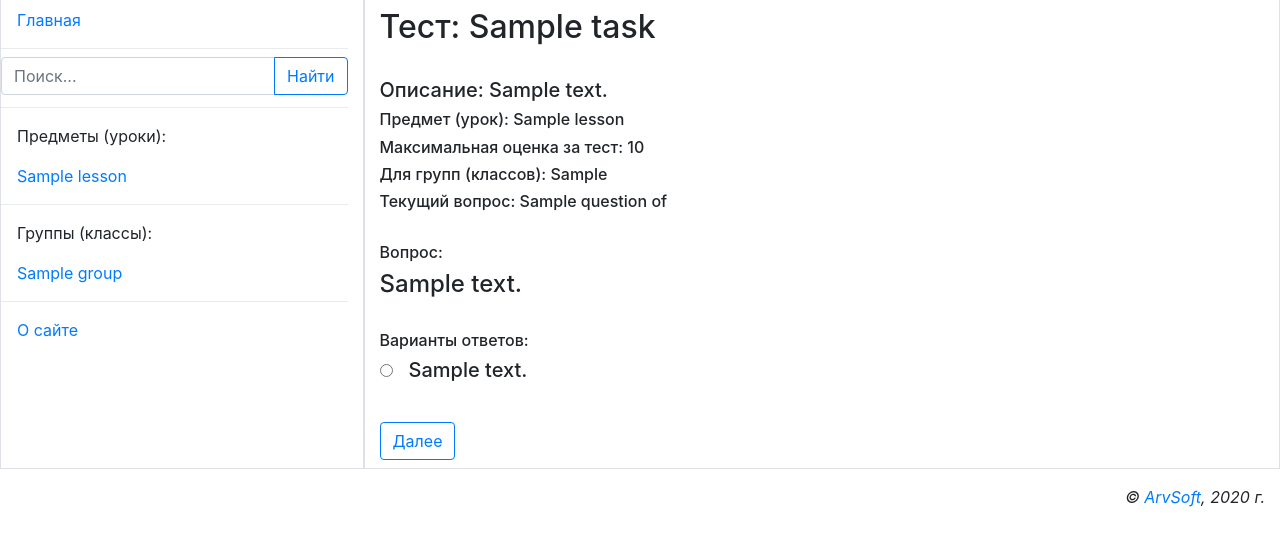
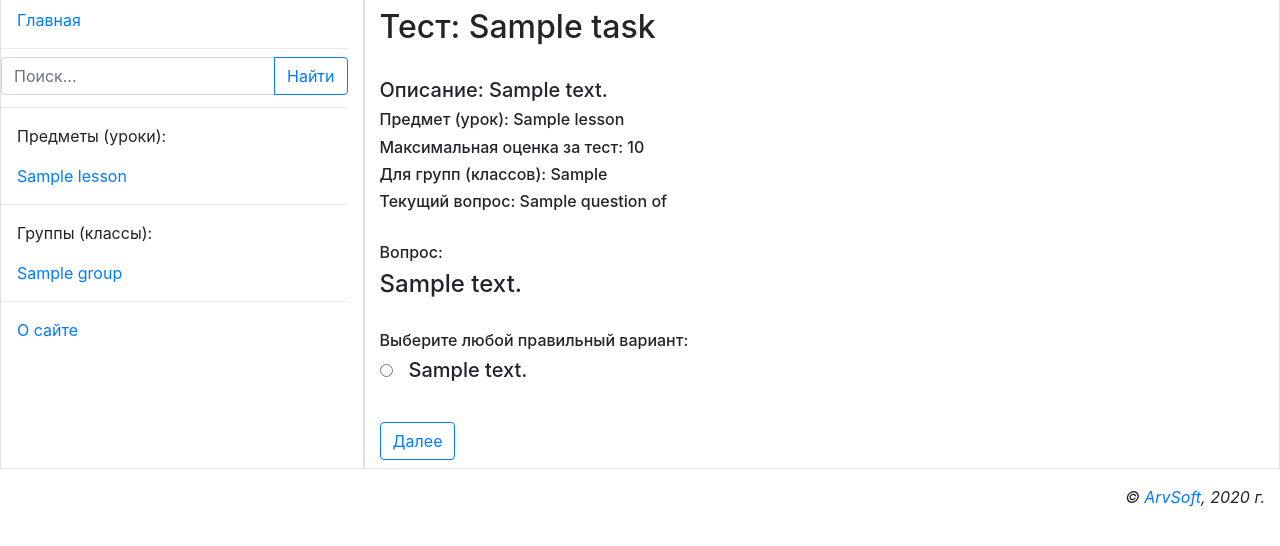
Before and after one commit to romaarv/testing, a Django app: template main/templates/main/testing.html in a window 1280 px wide. Shown: the part 163-709 px from the top of the page. Run offline with Django 3.2, Linux system fonts and the light colour scheme; the template is opened without the code that fills it: most values are stand-ins (such as "Sample title", 1, 10 or a date in 2020); some libraries are stand-ins or nearby versions.

Commit message:
Добавил пояснение при ответе

```diff
--- a/main/templates/main/testing.html
+++ b/main/templates/main/testing.html
@@ -15,7 +15,11 @@
         <h6>Вопрос:</h6>
         <h4>{{ question.content }}</h4>
         <br>
-        <h6>Варианты ответов:</h6>
+        {% if question.type_answer %}
+            <h6>Выберите несколько вариантов:</h6>
+        {% else %}
+            <h6>Выберите любой правильный вариант:</h6>
+        {% endif %}
     </div>
     <form action="{% url 'main:testing' task.pk%}" method='POST'>
         {% csrf_token %}
```
